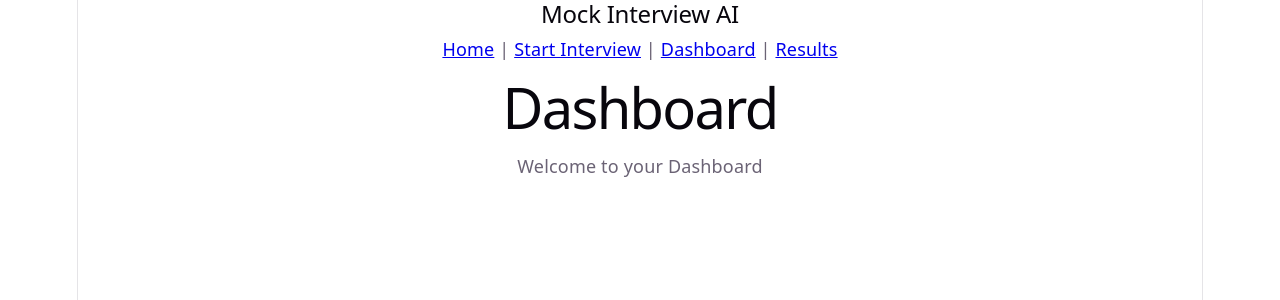
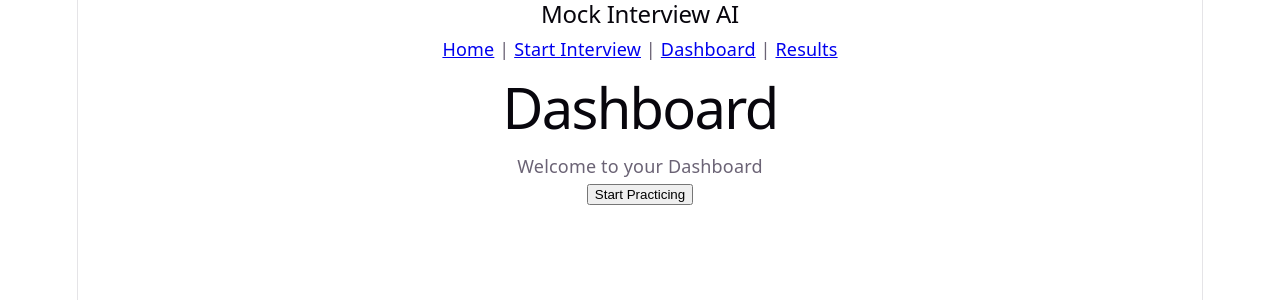
Before and after one commit to shreetanu205-sudo/Mock_Interview, a React (Vite) app in the folder Frontend/mock_interview/: page /dashboard in a window 1280 px wide. Shown: the top 300 px of the page. Built offline with nearby package versions, Linux system fonts and the light colour scheme.

Commit message:
Added buttons

```diff
--- /dev/null
+++ b/Frontend/mock_interview/src/Components/Button.jsx
@@ -0,0 +1,13 @@
+import React from 'react'
+
+const Button = ({text,onClick}) => {
+  return (
+    <div>
+      <button type="button" onClick={onClick}>
+        {text}
+      </button>
+    </div>
+  )
+}
+
+export default Button
--- a/Frontend/mock_interview/src/pages/Dashboard.jsx
+++ b/Frontend/mock_interview/src/pages/Dashboard.jsx
@@ -1,10 +1,19 @@
 import React from 'react'
+import Button from '../Components/Button'
+import { useNavigate } from 'react-router-dom'
 
 const Dashboard = () => {
+  const navigate=useNavigate()
+
+  const startInterview=()=>{
+    navigate('/interview-setup')
+  }
   return (
     <div>
       <h1>Dashboard</h1>
       <p>Welcome to your Dashboard</p>
+
+      <Button text="Start Practicing" onClick={startInterview} />
     </div>
   )
 }
--- a/Frontend/mock_interview/src/pages/InterviewRoom.jsx
+++ b/Frontend/mock_interview/src/pages/InterviewRoom.jsx
@@ -1,5 +1,6 @@
 import React from 'react'
 import { useParams,useNavigate } from 'react-router-dom'
+import Button from '../Components/Button'
 
 const InterviewRoom = () => {
     const {interviewId}=useParams()
@@ -16,9 +17,7 @@ const InterviewRoom = () => {
       <p>Your interview will happen here</p>
       <p>Interview Id:{interviewId}</p>
 
-      <button type="button" onClick={showResults}>
-        Show Results
-      </button>
+      <Button text="Show Results" onClick={showResults} />
 
     </div>
   )
--- a/Frontend/mock_interview/src/pages/InterviewSetup.jsx
+++ b/Frontend/mock_interview/src/pages/InterviewSetup.jsx
@@ -1,5 +1,6 @@
 import React from 'react'
 import { useNavigate } from 'react-router-dom'
+import Button from '../Components/Button'
 
 const InterviewSetup = () => {
     const navigate=useNavigate()
@@ -12,9 +13,7 @@ const InterviewSetup = () => {
     <div>
       <h1>This is the Interview Setup</h1>
 
-      <button type="button" onClick={startInterview}>
-        Start Interview
-      </button>
+      <Button text="Start Interview" onClick={startInterview} />
 
     </div>
   )
```
